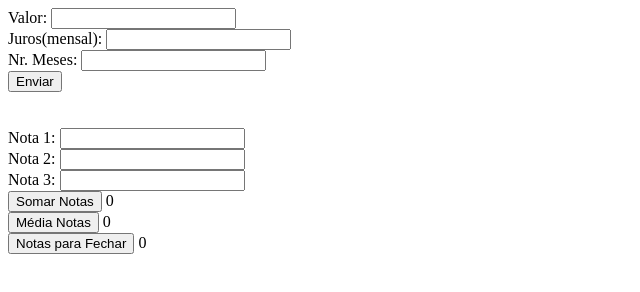
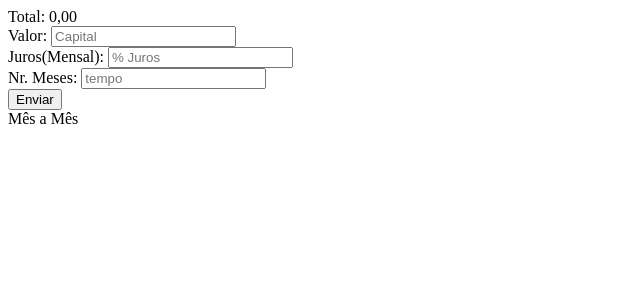
Before and after one commit to marcoandreott/primeiroe_3t, a plain HTML site: page index.html in a window 1280 px wide. Shown: the whole page, without its empty margins (0-640 px from the left). Drawn offline with Linux system fonts and the light colour scheme.

Commit message:
Update index.html

```diff
--- a/index.html
+++ b/index.html
@@ -1,5 +1,6 @@
 <!DOCTYPE html>
 <html lang="pt-br">
+
 <head>
     <meta charset="UTF-8">
     <meta http-equiv="X-UA-Compatible" content="IE=edge">
@@ -7,23 +8,16 @@
     <title>Primeiro E</title>
     <script src="estudo.js"></script>
 </head>
+
 <body>
-   Valor: <input id="valor" type="text"><br>
-   Juros(mensal): <input id="juros" type="text"><br>
-   Nr. Meses: <input id="meses" type="text"><br>
-   <button onclick="calcula()">Enviar</button>
+    <div class="calculadora">
+        <span id="total">Total: 0,00</span><br>
+        Valor: <input id="valor" placeholder="Capital" type="text"><br>
+        Juros(Mensal): <input id="juros" placeholder="% Juros" type="text"><br>
+        Nr. Meses: <input id="meses" placeholder="tempo" type="text"><br>
+        <button onclick="calcula()">Enviar</button><br>
+        <span id="mes">Mês a Mês</span>
+    </div>
+</body>
 
-   <br><br><br>
-   Nota 1: <input id="t1" type="text"><br>
-   Nota 2: <input id="t2" type="text"><br>
-   Nota 3: <input id="t3" type="text"><br>
-   <button onclick="somarNotas()">Somar Notas</button>
-    <span id="resultadosoma">0</span><br>
-    <button onclick="mediaNotas()">Média Notas</button>
-    <span id="resultadomedia">0</span><br>
-    <button onclick="fecharNotas()">Notas para Fechar</button>
-    <span id="resultadofechar">0</span><br>
-
-
-</body>
 </html>
```
